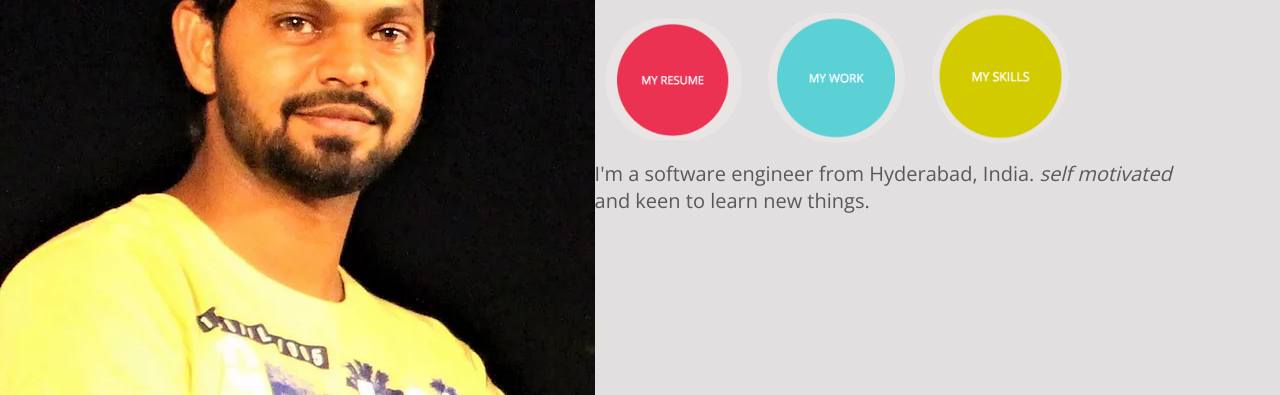
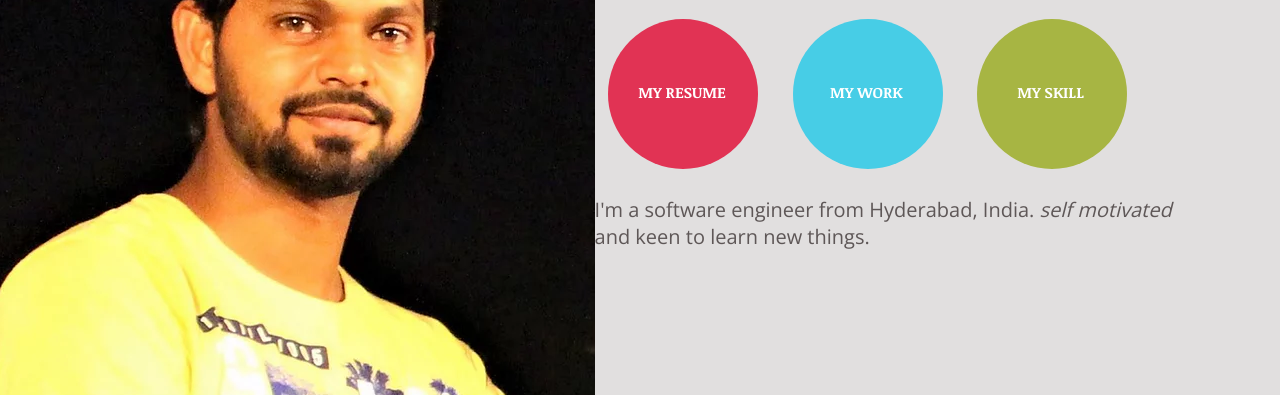
Before and after one commit to iqbal2907/iqbal2907.github.io, a plain HTML site: page index.html in a window 1280 px wide. Shown: the part 405-800 px from the top of the page. Drawn offline with nearby package versions, Linux system fonts and the light colour scheme.

Commit message:
added circles using html and css

```diff
--- a/css/style.css
+++ b/css/style.css
@@ -18,6 +18,7 @@
 	font-size: 45px;
 	font-family: 'Noticia Text', serif;
 	color: #5e5757;
+	margin-bottom: 3%;
 }
 
 .myImg{
@@ -60,7 +61,7 @@
 }
 .nav-list li a:hover{
 	text-decoration: none;
-	color: #49d9f3;
+	color: #47cde6;
 }
 
 .container{
@@ -88,12 +89,9 @@
 	padding-right: 10%;
 	font-size: 20px;
 	font-family: 'Open Sans', sans-serif;
+	margin-top: 4%;
 }
-.about-me-imgs img{
-	width: 20%;
-	border-radius: 513px;
-	padding: 10px;
-}
+
 .footer {
 	background-color: #e13354;
 	display: flex;
@@ -115,3 +113,65 @@
 	font-family: 'Noticia Text', serif;
 	font-weight: bold;
 }
+
+.dot{
+	display: flex;
+}
+.reddot {
+	height: 150px;
+	width: 150px;
+	display: flex;
+	border-radius: 100%;
+	background-color: #e13354;;
+	margin-left: 2%;
+}
+
+.reddot a{
+	color: white;
+	background: content-box;
+	font-size: 15px;
+	margin-left: 20%;
+	margin-top: 42%;
+}
+.reddot a:hover{
+	text-decoration: none;
+	color: #5e5757;
+}
+.bluedot {
+	height: 150px;
+	width: 150px;
+	display: flex;
+	border-radius: 100%;
+	background-color: #47cde6;
+	margin-left: 5%;
+}
+.bluedot a{
+	color: white;
+	background: content-box;
+	font-size: 15px;
+	margin-left: 25%;
+	margin-top: 42%;
+}
+.bluedot a:hover{
+	text-decoration: none;
+	color: #5e5757;
+}
+.greendot {
+	height: 150px;
+	width: 150px;
+	display: flex;
+	border-radius: 100%;
+	background-color: #a7b543;
+	margin-left: 5%;
+}
+.greendot a{
+	color: white;
+	background: content-box;
+	font-size: 15px;
+	margin-left: 27%;
+	margin-top: 42%;
+}
+.greendot a:hover{
+	text-decoration: none;
+	color: #5e5757;
+}
--- a/index.html
+++ b/index.html
@@ -5,7 +5,8 @@
 <meta name="viewport" content="width=device-width, initial-scale=1.0">
 <title>profile</title>
 <!-- link to main stylesheet -->
-		<link rel="stylesheet" type="text/css" href="/css/style.css">
+<link rel="stylesheet" type="text/css"
+	href="/css/style.css">
 </head>
 <body>
 
@@ -25,22 +26,27 @@
 	</nav>
 
 	<section class="container">
-    			<div class="myImg"><img src="/img/me.png" alt="photo"></div>
+		<div class="myImg">
+			<img src="/img/me.png"
+				alt="photo">
+		</div>
 		<div class="text">
 			<div class="hello">
 				<h1>Hello,</h1>
 			</div>
 			<div class="about-me">
 				<p>a bit about me:</p>
-	        			<div class="about-me-imgs">
-		        			<img src="/img/myresume.png" alt="myresume-photo">
-	        				<img src="/img/myworks.png" alt="myworks-photo">
-	        				<img src="/img/myskills.png" alt="myskills-photo">
 			</div>
-
+			<div class="dot">
+				<span class="reddot"><a>MY RESUME</a></span>
+				<span class="bluedot"><a>MY WORK</a></span>
+				<span class="greendot"><a>MY SKILL</a></span>
 			</div>
 			<div class="intro">
-	        			<p>I'm a software engineer from Hyderabad, India. <em>self motivated</em> and keen to learn new things.</p>
+				<p>
+					I'm a software engineer from Hyderabad, India. <em>self
+						motivated</em> and keen to learn new things.
+				</p>
 			</div>
 		</div>
 
```
Lines whose indentation alone changed are shown as unchanged.
